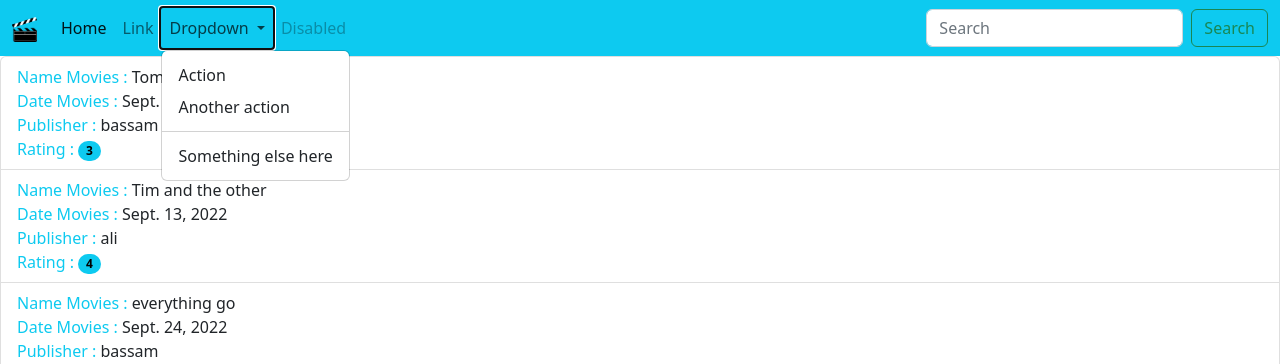
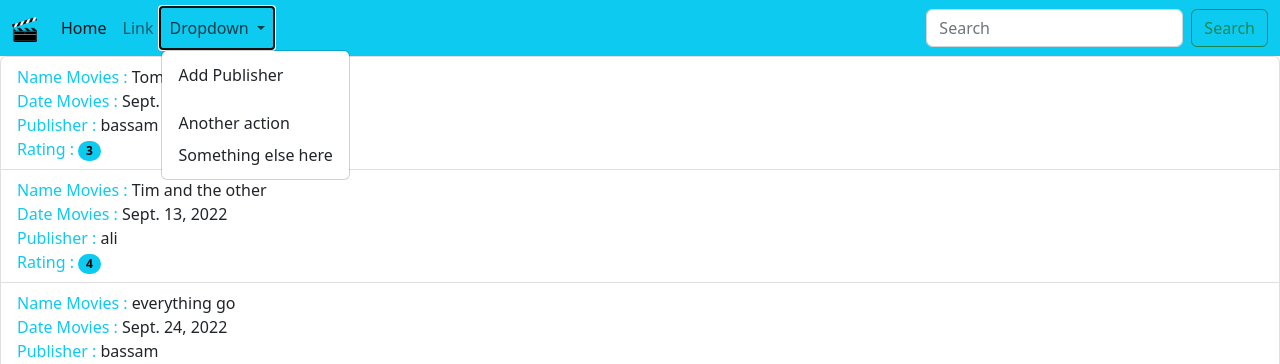
Before and after one commit to BassamMsmar/Movies, a Django app: page / in a window 1280 px wide, after a click on "Dropdown". Shown: the top 364 px of the page. Run offline with Django 4.2, Linux system fonts and the light colour scheme; data comes from the database, SQL or seed files in the repository.

Commit message:
add form model

```diff
--- a/Movieslistapp/urls.py
+++ b/Movieslistapp/urls.py
@@ -1,6 +1,7 @@
 from django.urls import path
-from .views import movies_list
+from .views import movies_list, publisher_add_edit
 
 urlpatterns = [
     path('', movies_list, name='movies_list'),
+    path('movesadd/', publisher_add_edit, name='publisher_add_edit'),
 ]
--- a/Movieslistapp/views.py
+++ b/Movieslistapp/views.py
@@ -1,6 +1,9 @@
 from django.shortcuts import render
 from .models import MoviesInfo, Review
 from .utils import average_rating
+
+from .models import Publisher
+from .forms import AddFormPublisher
 
 
 # Create your views here.
@@ -21,3 +24,7 @@ def movies_list(request):
 
     context = {'movie_list': movie_list,}
     return render(request, 'movieslist/movieslist.html', context)
+
+def publisher_add_edit(request):
+    form = AddFormPublisher()
+    return render(request, 'movieslist/add_edit_publisher.html', {'form':form})
--- a/Templates/base.html
+++ b/Templates/base.html
@@ -34,14 +34,10 @@
             Dropdown
           </a>
           <ul class="dropdown-menu">
-            <li><a class="dropdown-item" href="#">Action</a></li>
+            <li><a class="dropdown-item" href="{% url 'publisher_add_edit'%}">Add Publisher</li>
             <li><a class="dropdown-item" href="#">Another action</a></li>
-            <li><hr class="dropdown-divider"></li>
             <li><a class="dropdown-item" href="#">Something else here</a></li>
           </ul>
-        </li>
-        <li class="nav-item">
-          <a class="nav-link disabled">Disabled</a>
         </li>
       </ul>
       <form class="d-flex" role="search">
```
Also changed, not shown: Movieslistapp/forms.py (+8 -0 lines), Templates/movieslist/add_edit_publisher.html (added, +13 -0 lines).
